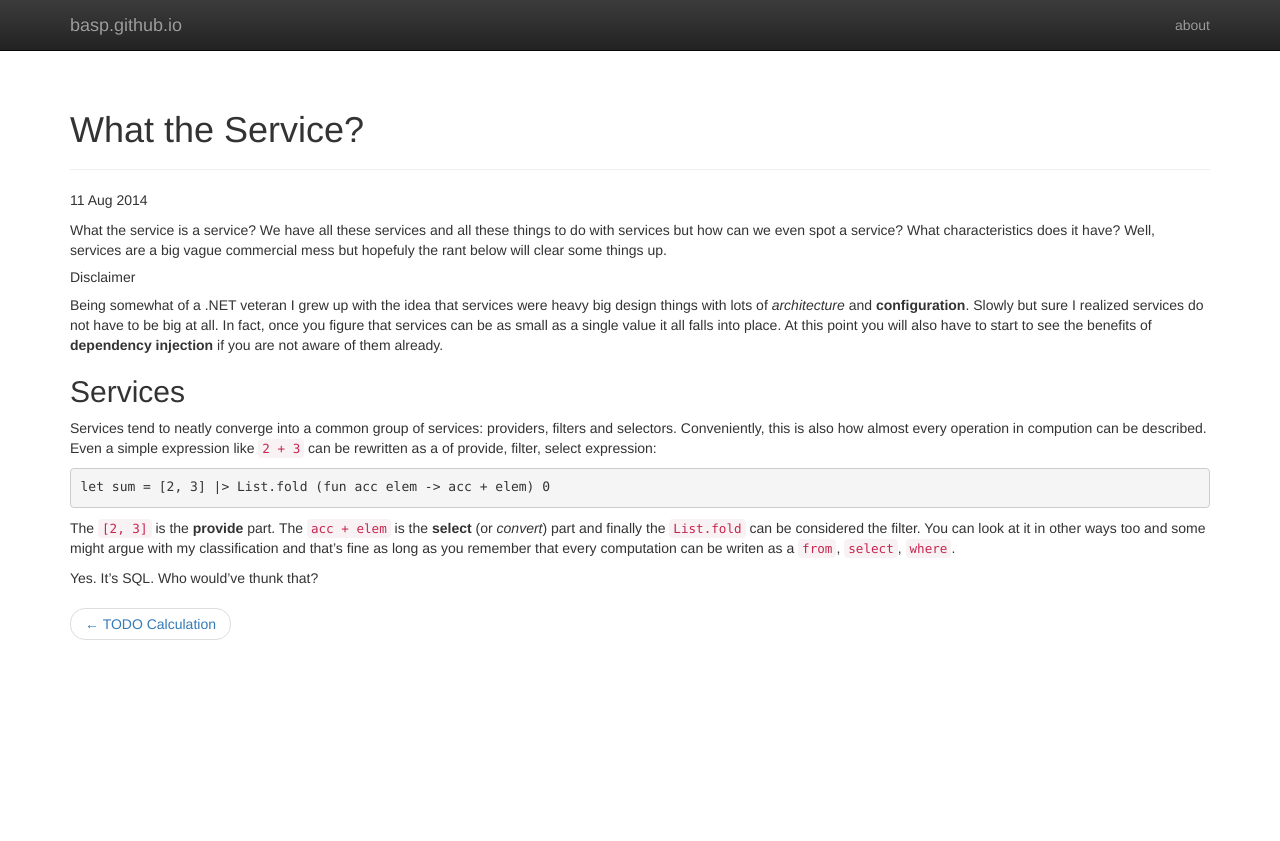
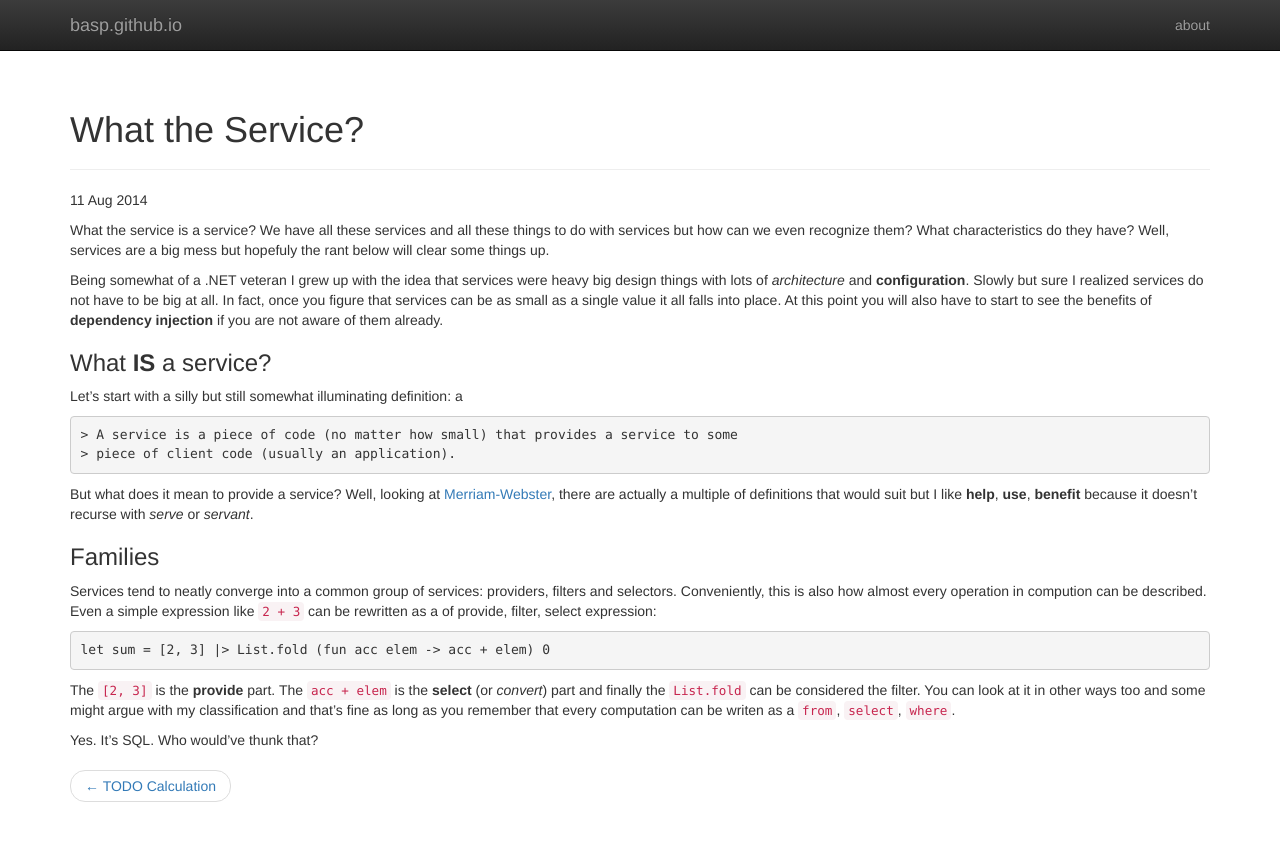
Before and after one commit to basp/basp.github.io, a Jekyll site: the page built from _posts/2014-08-11-what-the-service.md, in a window 1280 px wide. Shown: the top 841 px of the page. Built offline with Jekyll 4.4.1, drawn with Linux system fonts in a browser that asks for light colours; nearby versions of some CDN libraries; Markdown is read by kramdown in place of the engine named in the settings.

Commit message:
Post on services

```diff
--- a/_posts/2014-08-11-what-the-service.md
+++ b/_posts/2014-08-11-what-the-service.md
@@ -4,11 +4,10 @@ title: What the Service?
 tags: [dev]
 ---
 What the service is a service? We have all these services and all these things to
-do with services but how can we even spot a service? What characteristics does it
-have? Well, services are a big vague commercial mess but hopefuly the rant below
-will clear some things up.
+do with services but how can we even recognize them? What characteristics do they
+have? Well, services are a big mess but hopefuly the rant below will clear some
+things up.
 
-<h5>Disclaimer</h5>
 Being somewhat of a .NET veteran I grew up with the idea that services were heavy
 big design things with lots of _architecture_ and __configuration__. Slowly but
 sure I realized services do not have to be big at all. In fact, once you figure
@@ -16,8 +15,15 @@ that services can be as small as a single value it all falls into place. At this
 point you will also have to start to see the benefits of __dependency injection__
 if you are not aware of them already.
 
-Services
---------
+### What __IS__ a service?
+Let's start with a silly but still somewhat illuminating definition: a
+
+	> A service is a piece of code (no matter how small) that provides a service to some
+	> piece of client code (usually an application).
+
+But what does it mean to provide a service? Well, looking at [Merriam-Webster](http://www.merriam-webster.com/dictionary/service), there are actually a multiple of definitions that would suit but I like __help__, __use__, __benefit__ because it doesn't recurse with _serve_ or _servant_.
+
+### Families
 Services tend to neatly converge into a common group of services: providers,
 filters and selectors. Conveniently, this is also how almost every operation in
 compution can be described. Even a simple expression like `2 + 3` can be
```
